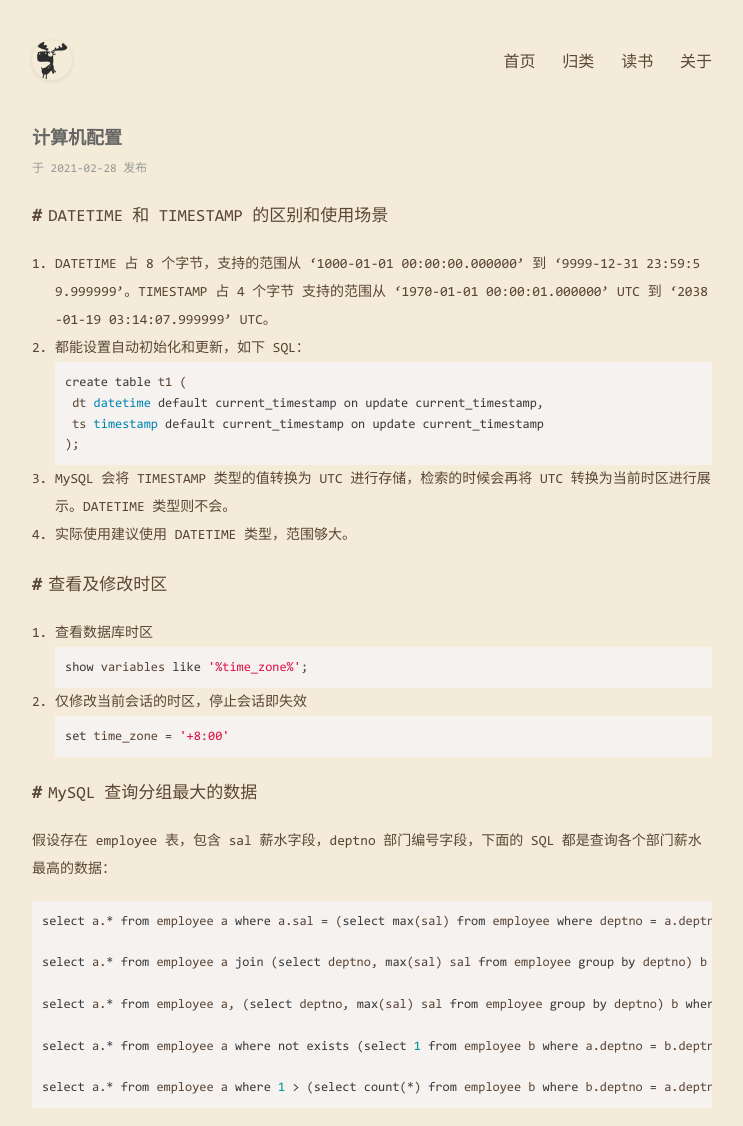
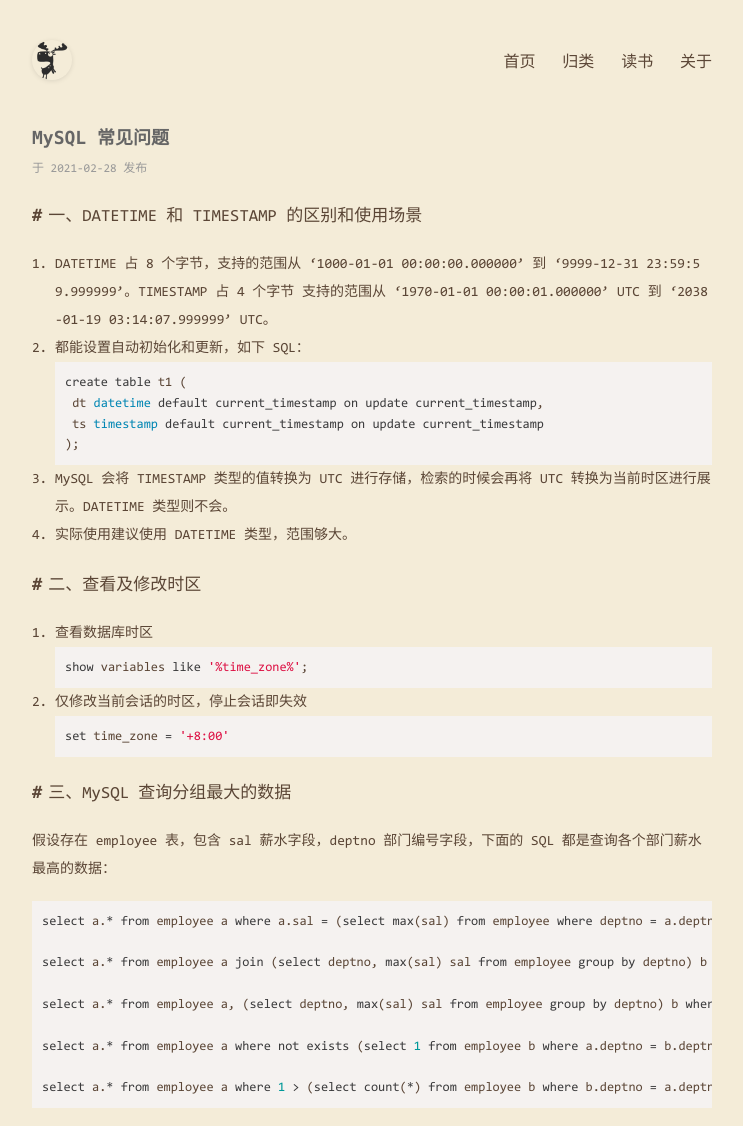
Before and after one commit to Suomea/Suomea.github.io, a Jekyll site: the page built from _posts/2021-02-28-MySQL 常见问题.md, in a window 1280 px wide. Shown: the whole page, without its empty margins (268-1011 px from the left). Built offline with Jekyll 4.4.1, drawn with Linux system fonts in a browser that asks for light colours.

Commit message:
:tada: 更新。

````diff
--- a/_posts/2021-02-28-MySQL 常见问题.md
+++ b/_posts/2021-02-28-MySQL 常见问题.md
@@ -1,12 +1,13 @@
 ---
 layout: mypost
-title: 计算机配置
+title: MySQL 常见问题
 categories: [MySQL]
 ---
 
-## DATETIME 和 TIMESTAMP 的区别和使用场景
+## 一、DATETIME 和 TIMESTAMP 的区别和使用场景
 1. DATETIME 占 8 个字节，支持的范围从 '1000-01-01 00:00:00.000000' 到 '9999-12-31 23:59:59.999999'。TIMESTAMP 占 4 个字节
 支持的范围从 '1970-01-01 00:00:01.000000' UTC 到 '2038-01-19 03:14:07.999999' UTC。
+
 2. 都能设置自动初始化和更新，如下 SQL：
 ```sql
 create table t1 (
@@ -14,20 +15,23 @@ create table t1 (
     ts timestamp default current_timestamp on update current_timestamp
 );
 ```
+
 3. MySQL 会将 TIMESTAMP 类型的值转换为 UTC 进行存储，检索的时候会再将 UTC 转换为当前时区进行展示。DATETIME 类型则不会。
+
 4. 实际使用建议使用 DATETIME 类型，范围够大。
 
-## 查看及修改时区
+## 二、查看及修改时区
 1. 查看数据库时区
 ```sql
 show variables like '%time_zone%';
 ```
+
 2. 仅修改当前会话的时区，停止会话即失效
 ```sql
 set time_zone = '+8:00'
 ```
 
-## MySQL 查询分组最大的数据
+## 三、MySQL 查询分组最大的数据
 假设存在 employee 表，包含 sal 薪水字段，deptno 部门编号字段，下面的 SQL 都是查询各个部门薪水最高的数据：
 ```sql
 select a.* from employee a where a.sal = (select max(sal) from employee where deptno = a.deptno);
````
